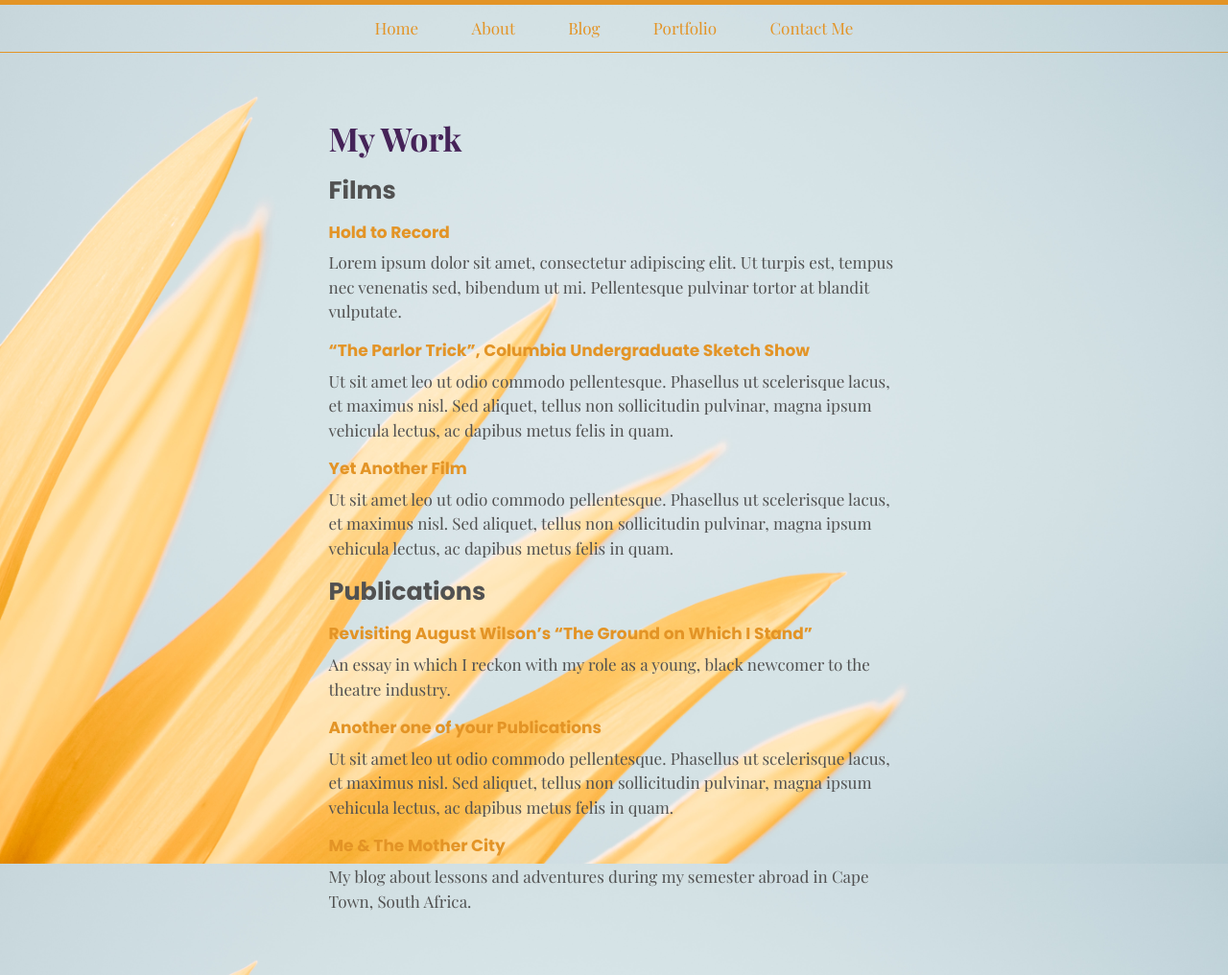
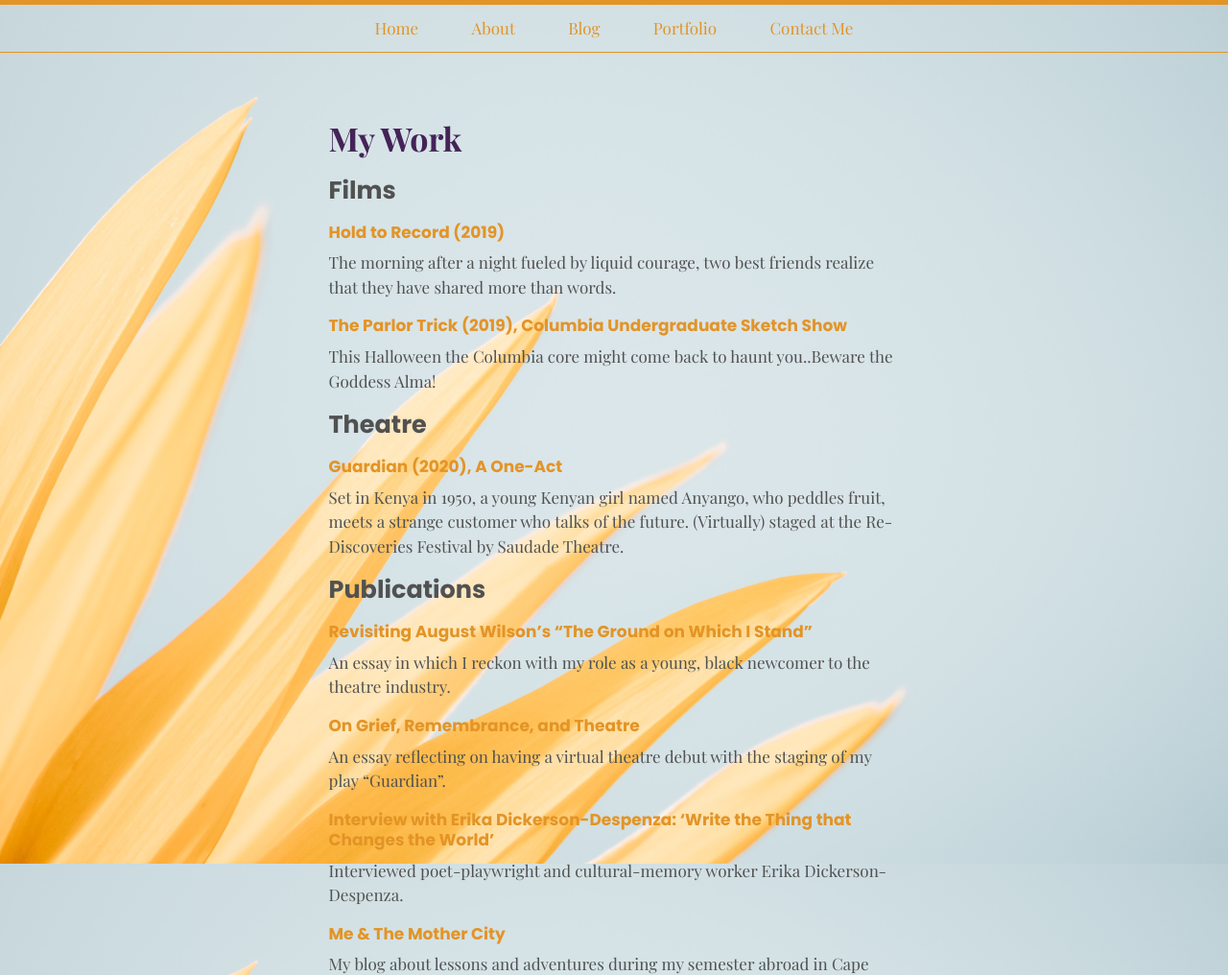
Before and after one commit to charadh/charadh.github.io, a Jekyll site: the page built from work.md, in a window 1280 px wide, cut to the strip 0-1016 px from the top of the page. Shown: the whole strip at 96% size. Built offline with Jekyll 4.4.1, drawn with Linux system fonts in a browser that asks for light colours; some web fonts are replaced.

Commit message:
updated portfolio page

```diff
--- a/work.md
+++ b/work.md
@@ -5,22 +5,27 @@ title: My Work
 
 ## Films
 
-#### [Hold to Record](https://example.com)
-Lorem ipsum dolor sit amet, consectetur adipiscing elit. Ut turpis est, tempus nec venenatis sed, bibendum ut mi. Pellentesque pulvinar tortor at blandit vulputate.
+#### [Hold to Record (2019)](https://vimeo.com/341457011)
+The morning after a night fueled by liquid courage, two best friends realize that they have shared more than words.
 
-#### ["The Parlor Trick", Columbia Undergraduate Sketch Show](https://example.com)
-Ut sit amet leo ut odio commodo pellentesque. Phasellus ut scelerisque lacus, et maximus nisl. Sed aliquet, tellus non sollicitudin pulvinar, magna ipsum vehicula lectus, ac dapibus metus felis in quam.
+#### [The Parlor Trick (2019), Columbia Undergraduate Sketch Show](https://youtu.be/0ZNGGCVpLj8)
+This Halloween the Columbia core might come back to haunt you..Beware the Goddess Alma!
 
-#### [Yet Another Film](https://example.com)
-Ut sit amet leo ut odio commodo pellentesque. Phasellus ut scelerisque lacus, et maximus nisl. Sed aliquet, tellus non sollicitudin pulvinar, magna ipsum vehicula lectus, ac dapibus metus felis in quam.
+## Theatre
+
+#### [Guardian (2020), A One-Act](https://instagram.com/saudadetheatre)
+Set in Kenya in 1950, a young Kenyan girl named Anyango, who peddles fruit, meets a strange customer who talks of the future. (Virtually) staged at the Re-Discoveries Festival by Saudade Theatre.
 
 ## Publications
 
 #### [Revisiting August Wilson's "The Ground on Which I Stand"](https://playco.org/revisitingaugustwilson/)
 An essay in which I reckon with my role as a young, black newcomer to the theatre industry.
 
-#### [Another one of your Publications](https://example.com)
-Ut sit amet leo ut odio commodo pellentesque. Phasellus ut scelerisque lacus, et maximus nisl. Sed aliquet, tellus non sollicitudin pulvinar, magna ipsum vehicula lectus, ac dapibus metus felis in quam.
+#### [On Grief, Remembrance, and Theatre](https://playco.org/on-grief-remembrance-and-theatre/)
+An essay reflecting on having a virtual theatre debut with the staging of my play "Guardian".
+
+#### [Interview with Erika Dickerson-Despenza: ‘Write the Thing that Changes the World’](https://playco.org/erikadickerson-despenza/)
+Interviewed poet-playwright and cultural-memory worker Erika Dickerson-Despenza.
 
 #### [Me & The Mother City](https://alaro18.wixsite.com)
 My blog about lessons and adventures during my semester abroad in Cape Town, South Africa.
```
Also changed, not shown: about.md (+2 -2 lines), blog/_posts/2020-07-22-introducing-celeste.md (+1 -1 lines).
